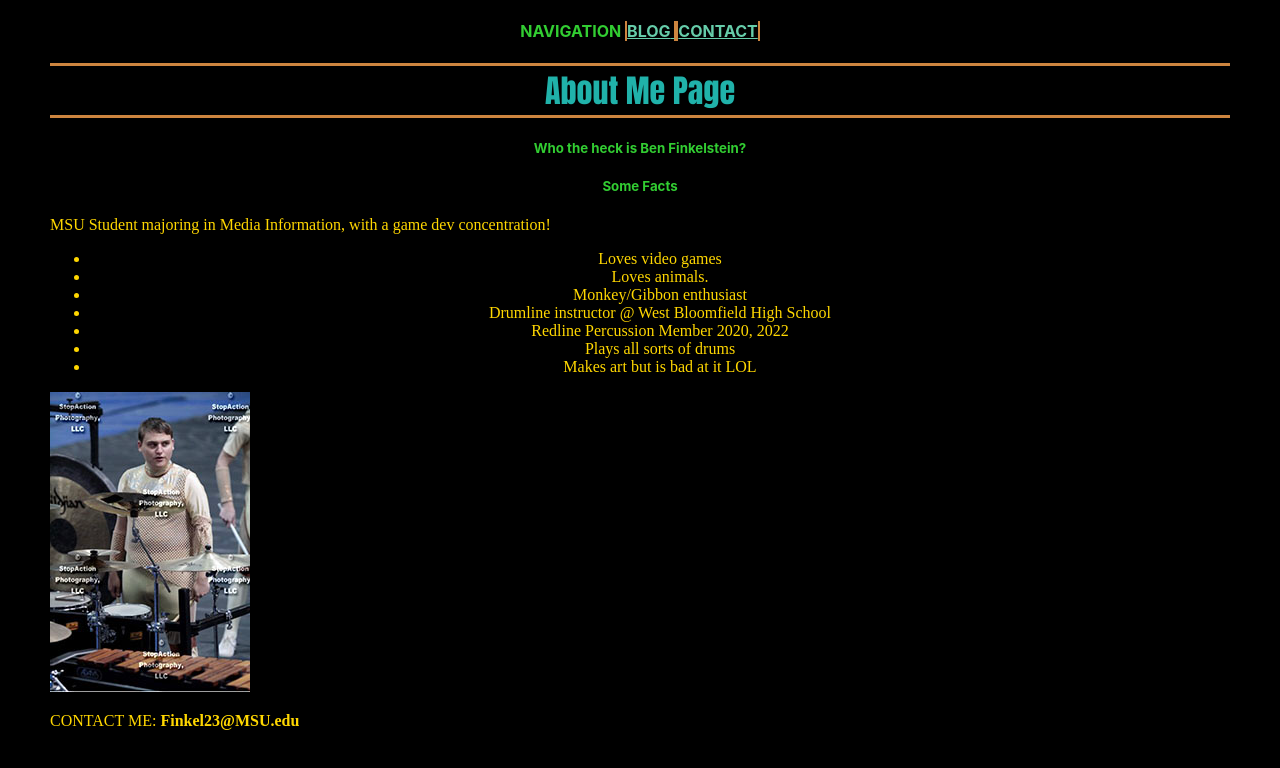
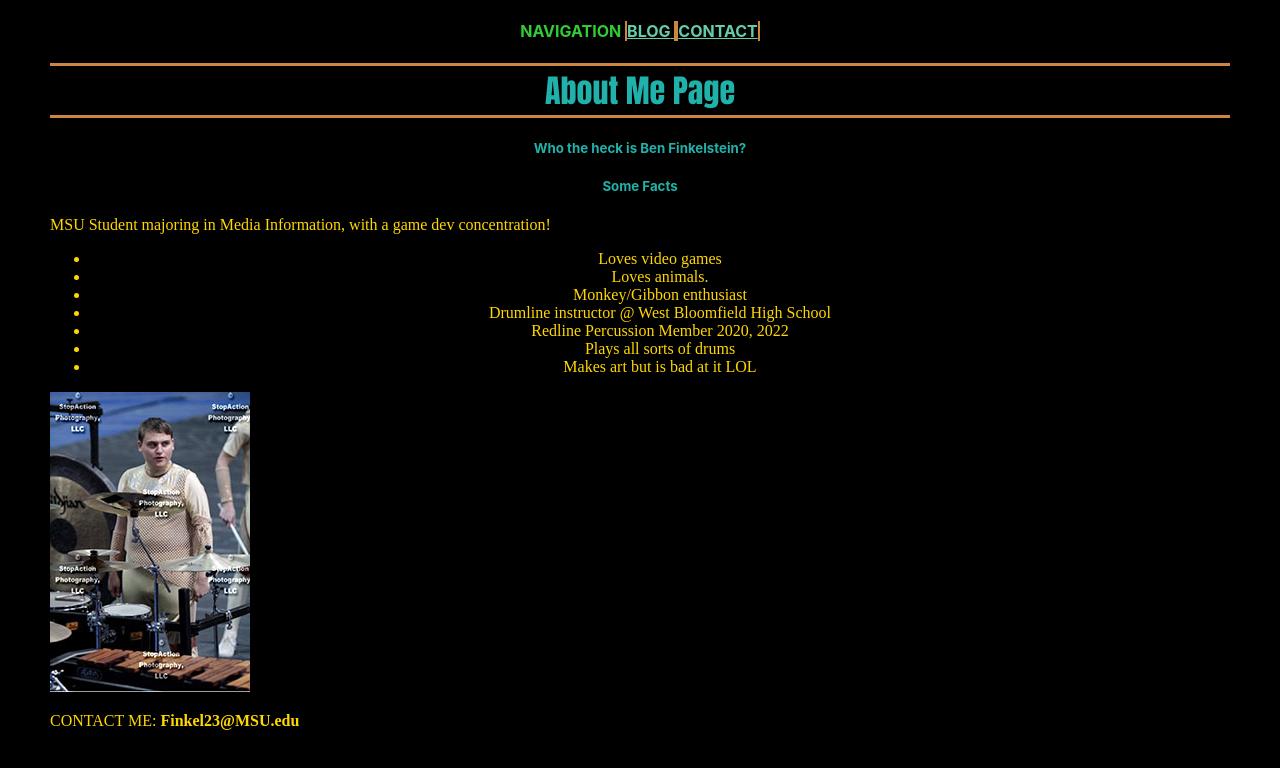
Before and after one commit to CitrusCryptid/mi_349_blog, a plain HTML site: page about.html in a window 1280 px wide. Drawn offline with Linux system fonts and the light colour scheme.

Commit message:
fixed style

```diff
--- a/style.css
+++ b/style.css
@@ -38,9 +38,10 @@ h4 {
 
 h5 {
     text-align:  center;
-    text-size-adjust: 22;
+    text-size-adjust: 38;
+    border-bottom: peru;
     text-align: center;
-    color: limegreen;
+    color: lightseagreen;
     font-family: -apple-system, BlinkMacSystemFont, 'Segoe UI', Roboto, Oxygen, Ubuntu, Cantarell, 'Open Sans', 'Helvetica Neue', sans-serif;
 }
 
```
